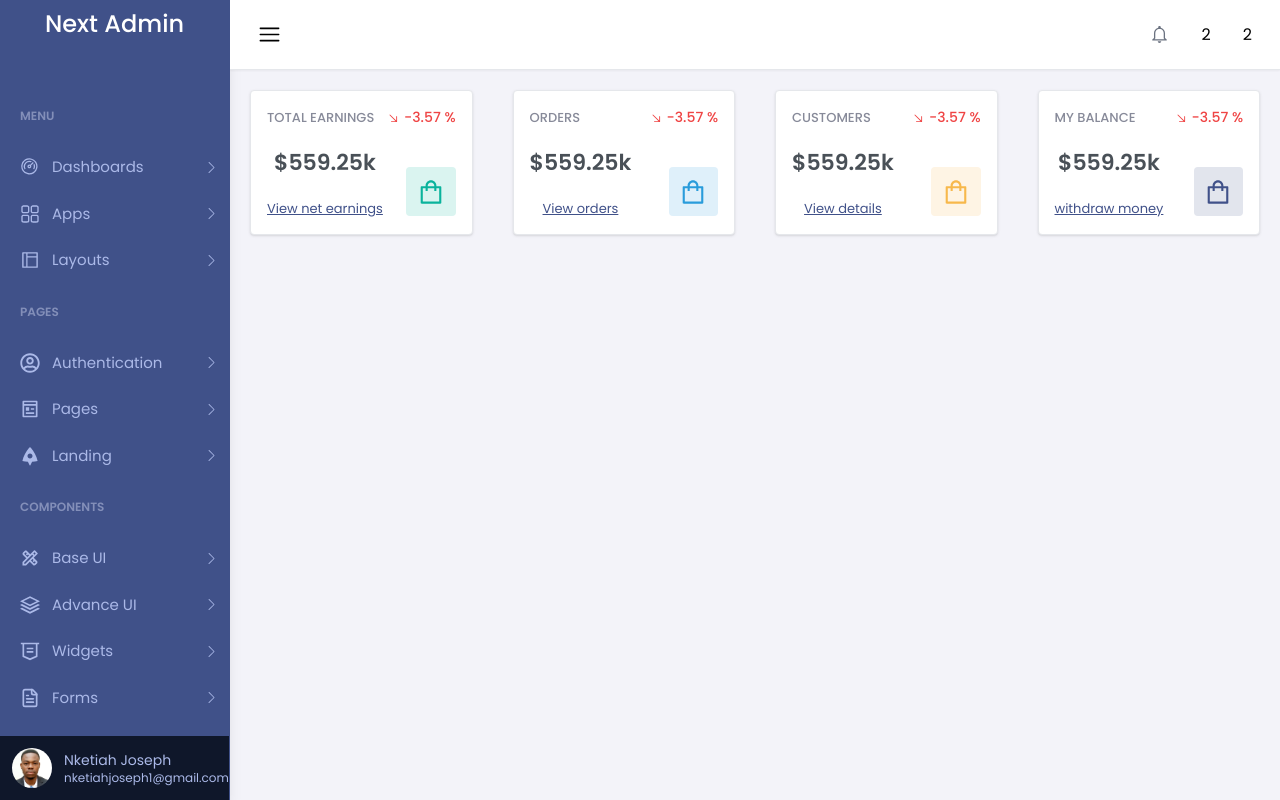
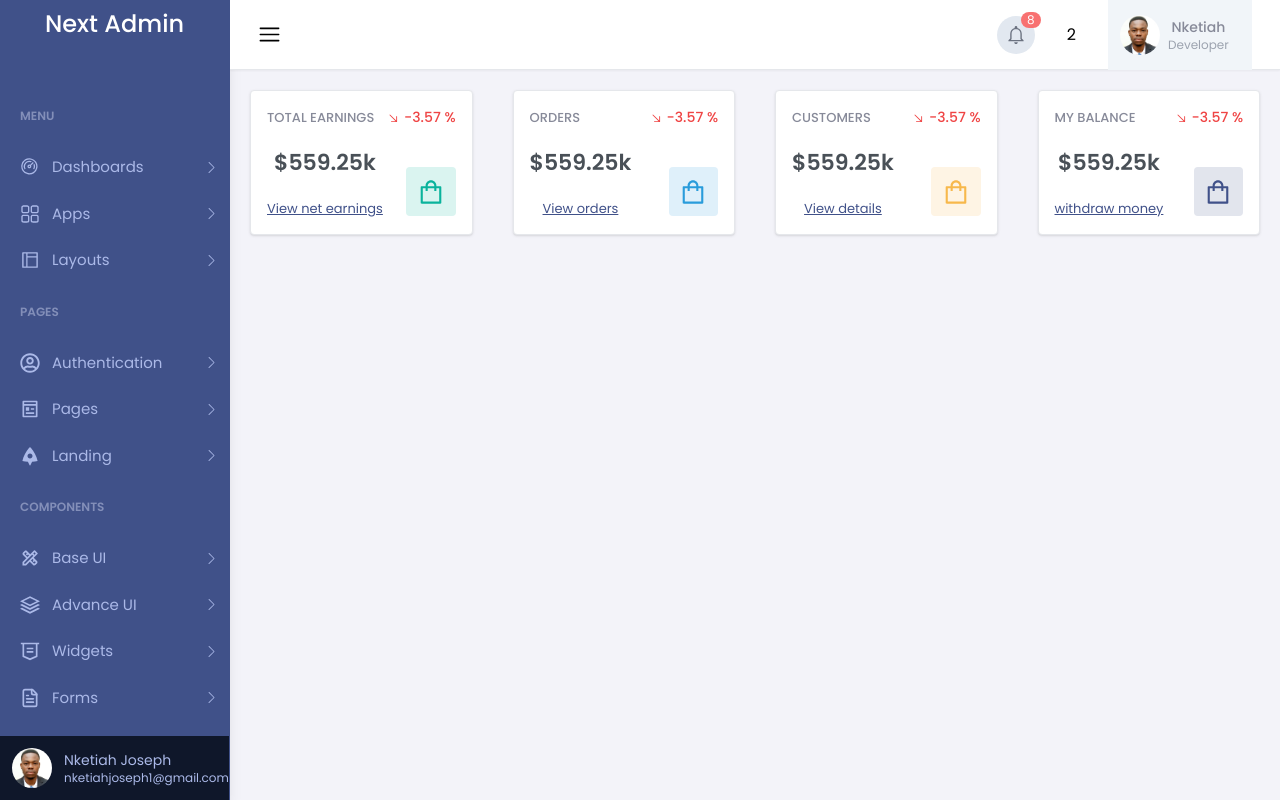
Before and after one commit to Nketiah/next-dashboard, a Next.js app: page /dashboard in a window 1280 px wide. Built offline with nearby package versions, Linux system fonts and the light colour scheme.

Commit message:
done for the day

```diff
--- a/src/components/Header/Navbar.tsx
+++ b/src/components/Header/Navbar.tsx
@@ -3,7 +3,8 @@ import { useMainStateProvider } from '@/context'
 import React from 'react'
 import { RxHamburgerMenu } from 'react-icons/rx'
 import { IoMdNotificationsOutline } from "react-icons/io";
-
+import IMG from "../../images/dev.jpg"
+import Image from 'next/image'
 
 
 
@@ -23,14 +24,21 @@ const {hideSidebar, setHideSideBar}:any = useMainStateProvider()
          />
         </div>
         <div className='flex gap-8 items-center'>
-           <div className=''>
+           <div className='bg-slate-200 rounded-full p-2 cursor-pointer relative'>
+             <p className='absolute -mt-3 ml-4 text-xs bg-red-400 text-white rounded-full w-5 h-4 text-center'>8</p>
              <IoMdNotificationsOutline
-              size={21}
-              className='text-gray-500 hover:bg-gray-200 hover:rounded-full'
+              size={22}
+              className='text-gray-500'
              />
            </div>
            <div>2</div>
-           <div>2</div>
+           <div className='h-[70px] bg-slate-100 w-36 flex gap-2 items-center cursor-pointer'>
+            <Image className='rounded-full h-10 w-10 object-cover ml-3' src={IMG} alt="no-img" />
+             <div className='flex flex-col items-center'>
+               <p className='text-sm font-medium text-appDark-100'>Nketiah</p>
+               <p className='text-xs text-gray-400'>Developer</p>
+             </div>
+           </div>
         </div>
      </section>
     </>
```
